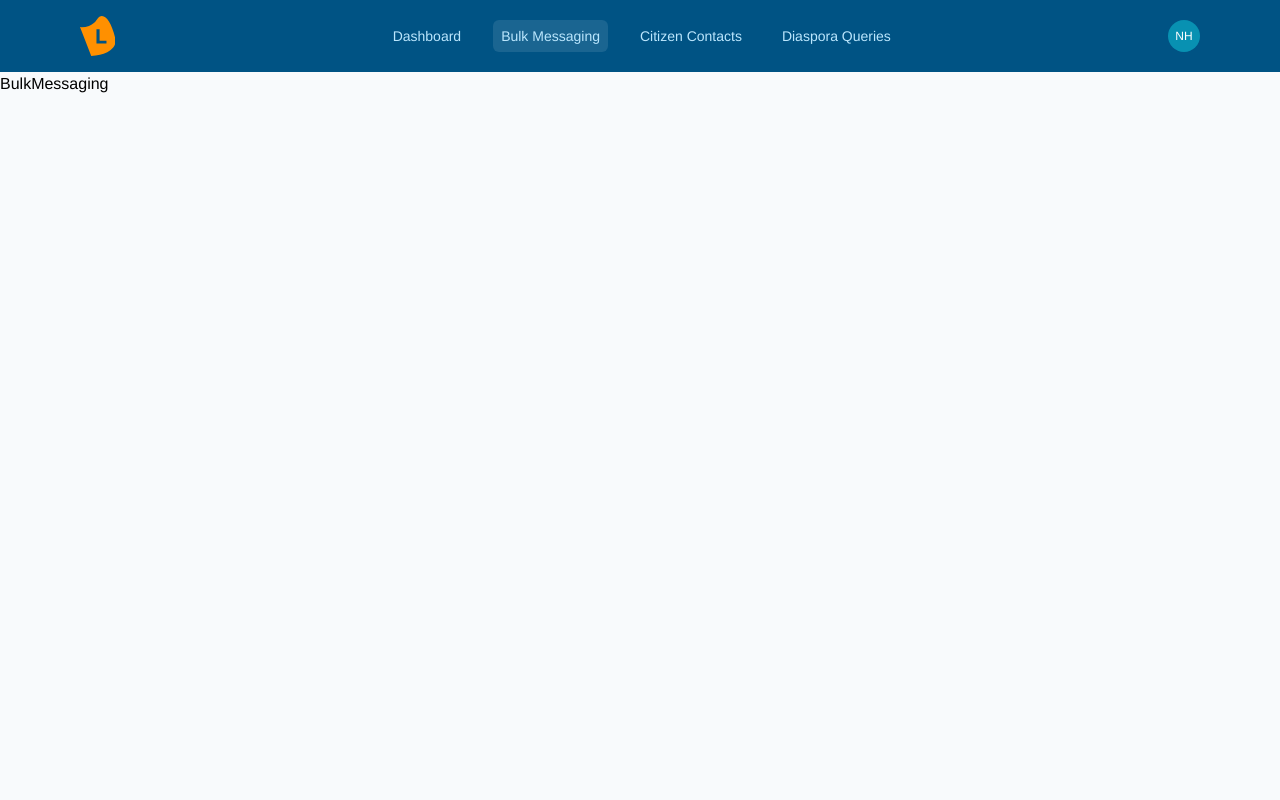
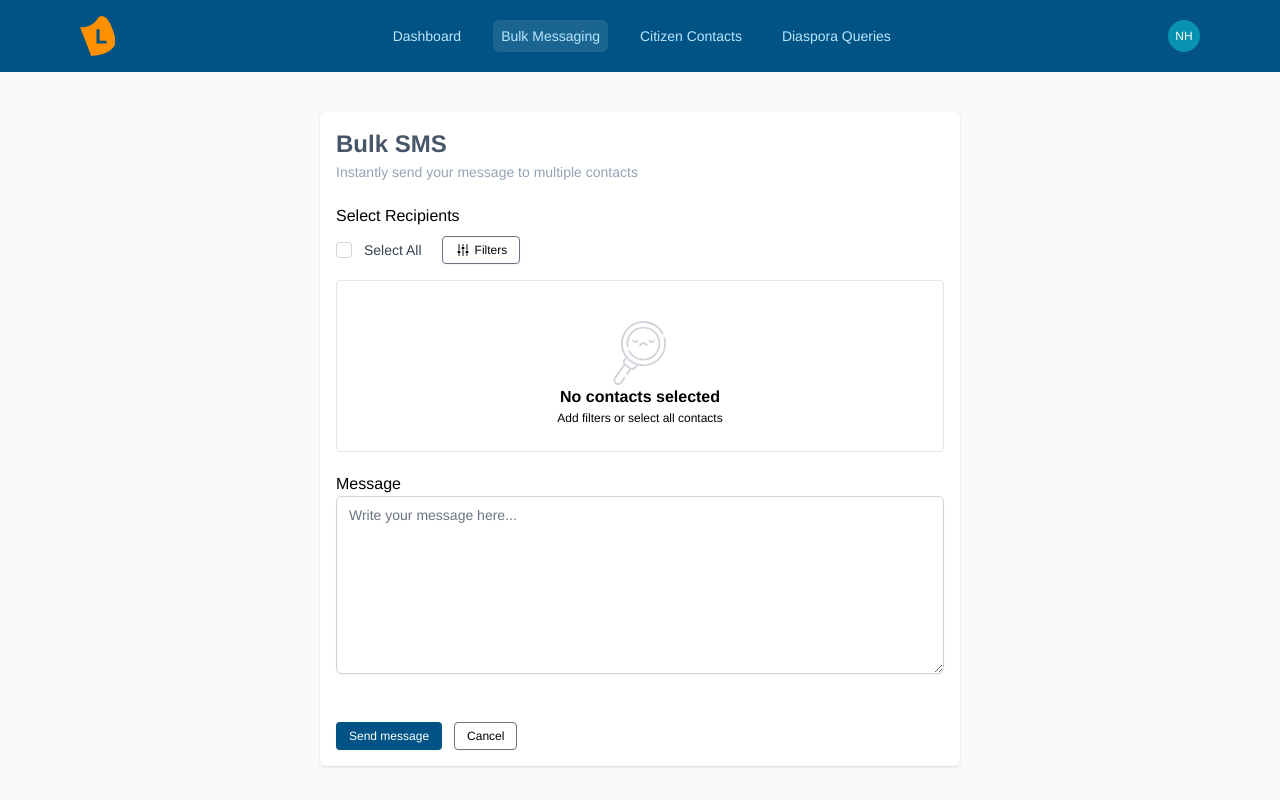
Before and after one commit to moseskamau338/dias-ui, a Vue app: page /bulk-sms in a window 1280 px wide. Built offline with nearby package versions, Linux system fonts and the light colour scheme.

Commit message:
feat(bulk sms): Page design complete

```diff
--- a/src/pages/BulkMessaging.vue
+++ b/src/pages/BulkMessaging.vue
@@ -1,10 +1,64 @@
 <template>
-<div>BulkMessaging</div>
+  <section class="flex justify-center">
+      <div class="bg-white shadow p-4 rounded-md w-full mx-[25%] h-fit mt-10">
+          <div>
+                <h1 class="text-2xl font-bold text-slate-600">Bulk SMS</h1>
+                <small class="text-sm text-slate-400">Instantly send your message to multiple contacts</small>
+           </div>
+
+          <div class="flex flex-col mt-5">
+              <div>
+                  <label for="recipients">Select Recipients</label>
+
+                   <div class="flex items-center space-x-5 mt-2">
+                      <div class="relative flex items-start">
+                        <div class="flex items-center h-5">
+                          <input id="selection" aria-describedby="selection-description" name="selection" type="checkbox" class="focus:ring-sky-500 h-4 w-4 text-sky-600 border-gray-300 rounded">
+                        </div>
+                        <div class="ml-3 text-sm">
+                          <label for="selection" class="font-medium text-gray-700">Select All</label>
+                        </div>
+                      </div>
+                      <CButton variant="secondary">
+                          <span class="mr-1">
+                              <svg xmlns="http://www.w3.org/2000/svg" viewBox="0 0 24 24" fill="currentColor" class="w-4 h-4">
+                                  <path d="M6 12a.75.75 0 01-.75-.75v-7.5a.75.75 0 111.5 0v7.5A.75.75 0 016 12zM18 12a.75.75 0 01-.75-.75v-7.5a.75.75 0 011.5 0v7.5A.75.75 0 0118 12zM6.75 20.25v-1.5a.75.75 0 00-1.5 0v1.5a.75.75 0 001.5 0zM18.75 18.75v1.5a.75.75 0 01-1.5 0v-1.5a.75.75 0 011.5 0zM12.75 5.25v-1.5a.75.75 0 00-1.5 0v1.5a.75.75 0 001.5 0zM12 21a.75.75 0 01-.75-.75v-7.5a.75.75 0 011.5 0v7.5A.75.75 0 0112 21zM3.75 15a2.25 2.25 0 104.5 0 2.25 2.25 0 00-4.5 0zM12 11.25a2.25 2.25 0 110-4.5 2.25 2.25 0 010 4.5zM15.75 15a2.25 2.25 0 104.5 0 2.25 2.25 0 00-4.5 0z" />
+                                </svg>
+
+                          </span>
+                          <span>Filters</span>
+                      </CButton>
+                  </div>
+
+                    <div class="border mt-4 p-2 rounded">
+                        <Empty title="No contacts selected" description="Add filters or select all contacts" />
+                    </div>
+              </div>
+
+              <div class="mt-5">
+                  <label for="recipients">Message</label>
+
+                      <textarea rows="8" name="comment" id="comment" class="shadow-sm focus:ring-sky-500 focus:border-sky-500 block w-full sm:text-sm border-gray-300 rounded-md" placeholder="Write your message here..."></textarea>
+              </div>
+
+              <div class="mt-12 flex space-x-3">
+                  <CButton variant="primary">Send message</CButton>
+                  <CButton variant="secondary">Cancel</CButton>
+              </div>
+
+          </div>
+
+      </div>
+  </section>
 </template>
 
 <script>
+import CButton from "@/components/elements/CButton.vue";
+import Empty from "@/components/elements/Empty.vue";
+
 export default {
-    name: "BulkMessaging"
+    name: "BulkMessaging",
+    components: {Empty, CButton}
 }
 </script>
 
```
